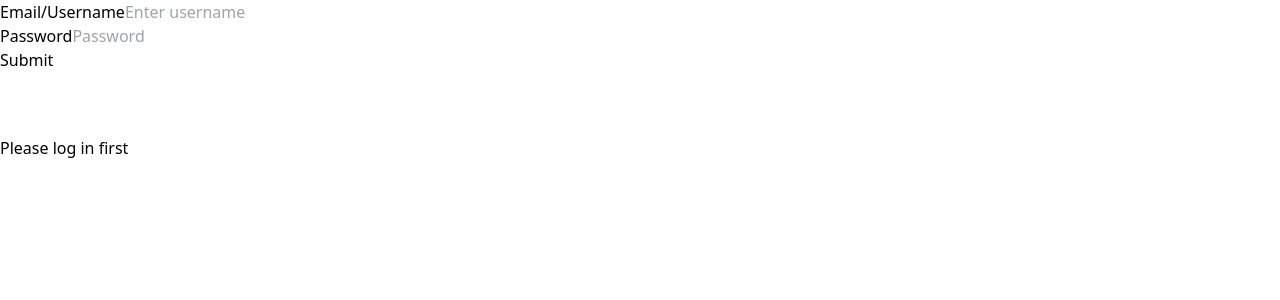
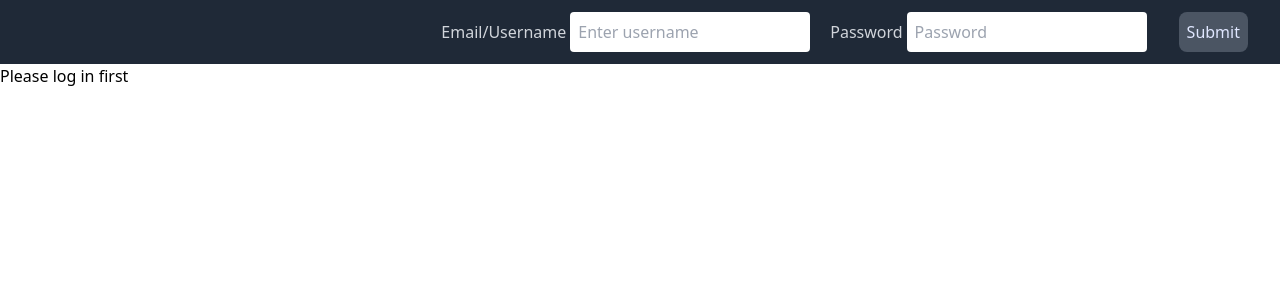
Before and after one commit to minaz912/doctor-case-label, a React (Create React App) app in the folder frontend/: page / in a window 1280 px wide. Shown: the top 300 px of the page. Built offline with nearby package versions, Linux system fonts and the light colour scheme.

Commit message:
Styling improvements for navbar

```diff
--- a/frontend/src/components/Auth/LoginForm.tsx
+++ b/frontend/src/components/Auth/LoginForm.tsx
@@ -16,32 +16,39 @@ export default function LoginForm({
   handleLogin,
 }: LoginFormProps) {
   return (
-    <form>
-      <div className="">
-        <label>Email/Username</label>
+    <form onSubmit={(ev) => ev.preventDefault()}>
+      <div className="flex flex-row space-x-4">
+        <div>
+          <label className="text-gray-300 px-1">Email/Username</label>
           <input
             type="email"
-          className=""
             id="username"
+            className="p-1 px-2 appearance-none outline-none w-60 text-gray-800 rounded h-10"
             aria-describedby="usernameHelp"
             placeholder="Enter username"
             value={username}
             onChange={handleChange}
           />
         </div>
-      <div className="">
-        <label>Password</label>
+        <div>
+          <label className="text-gray-300 px-1">Password</label>
           <input
             type="password"
-          className=""
             id="password"
+            className="p-1 px-2 appearance-none outline-none w-60 text-gray-800 rounded h-10"
             placeholder="Password"
             value={password}
             onChange={handleChange}
           />
         </div>
         <div>{error ? error : ""}</div>
-      <button onClick={handleLogin}>Submit</button>
+        <button
+          className="p-2 text-indigo-100 transition-colors duration-150 bg-gray-600 rounded-lg focus:shadow-outline hover:bg-gray-500"
+          onClick={handleLogin}
+        >
+          Submit
+        </button>
+      </div>
     </form>
   );
 }
--- a/frontend/src/components/Auth/Logout.tsx
+++ b/frontend/src/components/Auth/Logout.tsx
@@ -6,7 +6,10 @@ type LogoutProps = {
 
 export default function Logout({ handleLogout }: LogoutProps) {
   return (
-    <button className="" onClick={handleLogout}>
+    <button
+      className="p-2 text-indigo-100 transition-colors duration-150 bg-gray-600 rounded-lg focus:shadow-outline hover:bg-gray-500"
+      onClick={handleLogout}
+    >
       Logout
     </button>
   );
--- a/frontend/src/components/Auth/ProfileInfo.tsx
+++ b/frontend/src/components/Auth/ProfileInfo.tsx
@@ -25,8 +25,8 @@ export default function ProfileInfo() {
   }, [jwt]);
 
   return (
-    <div>
-      <span className="">{`Welcome back, Dr. ${name}`}</span>
+    <div className="text-white text-white px-3 py-2 font-medium">
+      {`Welcome back, Dr. ${name}`}
     </div>
   );
 }
--- a/frontend/src/components/Navbar.tsx
+++ b/frontend/src/components/Navbar.tsx
@@ -12,7 +12,13 @@ export default function Navbar() {
   };
 
   return (
-    <nav className="">
+    <nav className="bg-gray-800 mb-2 fixed w-full">
+      <div className="px-2 sm:px-6 lg:px-8">
+        <div className="relative flex items-center justify-between h-16">
+          <div className="flex-1 flex justify-end items-stretch">
+            <div className="block sm:ml-6">
+              <div className="flex">
+                <div className="flex space-x-4 justify-right">
                   {jwt ? (
                     <>
                       <ProfileInfo />
@@ -21,6 +27,12 @@ export default function Navbar() {
                   ) : (
                     <Login />
                   )}
+                </div>
+              </div>
+            </div>
+          </div>
+        </div>
+      </div>
     </nav>
   );
 }
```
Lines whose indentation alone changed are shown as unchanged.
